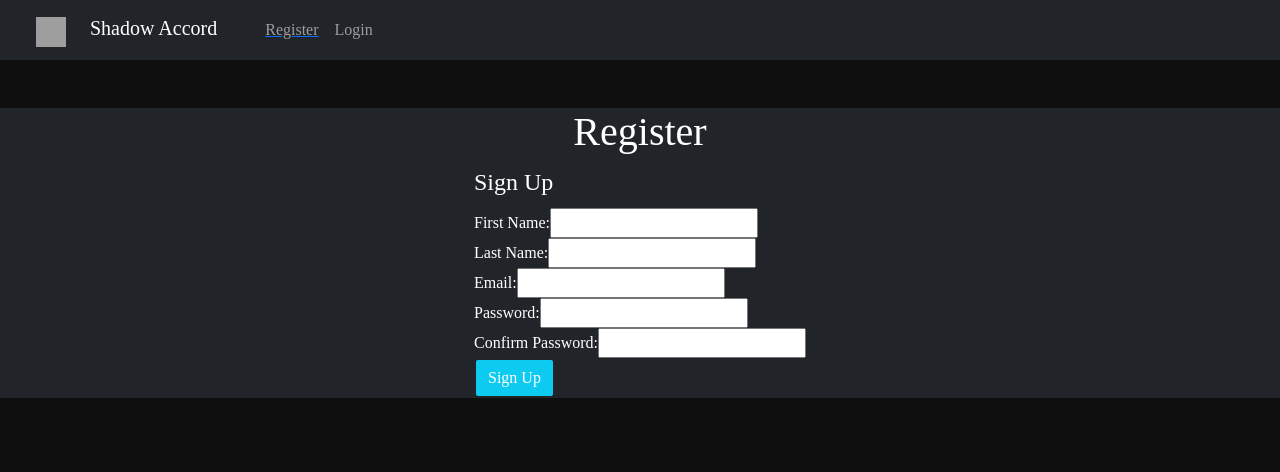
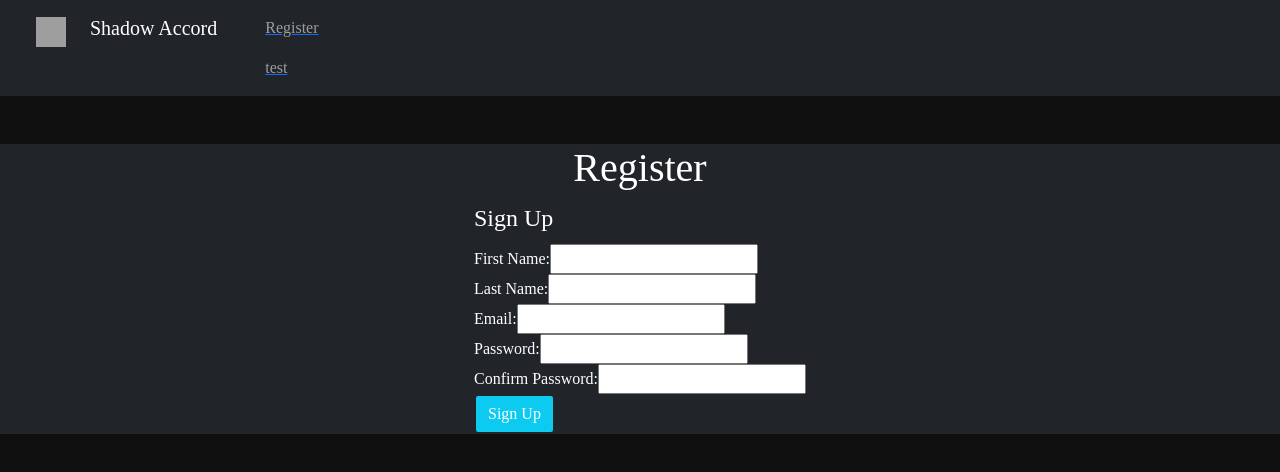
Before and after one commit to luisendres/MERNProjectMongoDB, a React (Create React App) app in the folder client/: page /register in a window 1280 px wide. Shown: the top 472 px of the page. Built offline with nearby package versions, Linux system fonts and the light colour scheme; no server answers; grey boxes are pictures that could not be loaded; a web font is replaced by a local one.

Commit message:
changed routing to keep user info /added navfiles

```diff
--- a/client/src/App.js
+++ b/client/src/App.js
@@ -1,6 +1,6 @@
 import './App.css';
-import React, { useState } from "react";
-import { Switch,  Route, useHistory } from "react-router-dom";
+import React, { useEffect, useState } from "react";
+import { Switch, Route, useHistory } from "react-router-dom";
 import axios from "axios";
 
 
@@ -10,11 +10,25 @@ import NewCharacter from './views/newCharacter';
 import TEST from './views/tester';
 import Login from './views/Login';
 import Navbar from './components/navbar';
+import NavOut from './components/navOut';
+import NavLog from './components/navLog';
+import NotFound from "./views/NotFound";
 
 function App() {
 
-  const [isLoggedIn, setIsLoggedIn] = useState(false);
+  const [isLoggedIn, setIsLoggedIn] = useState(null);
   const history = useHistory();
+
+  useEffect(() => {
+    axios
+      .get("http://localhost:8000/api/users/loggedin", {
+        withCredentials: true,
+      })
+      .then((res) => setIsLoggedIn(res.data))
+      .catch(() => {
+        setIsLoggedIn(null);
+      });
+  }, []);
 
   const logout = () => {
     axios
@@ -28,7 +42,7 @@ function App() {
       )
       .then((res) => {
         console.log(res);
-        setIsLoggedIn(false);
+        setIsLoggedIn(null);
         history.push(`/`);
       })
       .catch(console.log);
@@ -36,28 +50,25 @@ function App() {
 
   return (
     <div className="App">
+      {isLoggedIn ? <NavLog /> : <NavOut />}
       {isLoggedIn && <button onClick={logout}>Logout</button>}
-      <Switch>
+      <Switch >
         <Route exact path="/">
-          {isLoggedIn ? <TEST/>:<Registration/>}
-          {/* <Home /> */}
+
+        </Route>
+
+        <Route exact path="/test">
+          <TEST isLoggedIn = {isLoggedIn}/>
         </Route>
 
         <Route exact path="/register">
           <Registration />
         </Route>
-
         <Route exact path="/login">
-          <Login setLoggedIn={() => setIsLoggedIn(true)} />
+          <Login setLoggedIn={setIsLoggedIn} isLoggedIn={isLoggedIn} />
         </Route>
 
-        <Route exact path="/test">
-          <TEST exact path="/test"/>
-        </Route>
-
-        <Route exact path="/player/character/new/:id">
-          <NewCharacter />
-        </Route>
+        <Route component={NotFound} />
 
       </Switch>
     </div>
--- /dev/null
+++ b/client/src/components/navLog.js
@@ -0,0 +1,48 @@
+import axios from "axios";
+import React, { useEffect, useState } from "react";
+import { useParams, Link } from "react-router-dom";
+
+
+const NavLog = (props) => {
+    return (
+            <nav className="navbar navbar-expand-lg navbar-dark bg-dark w-100 mb-4">
+                <div className="container-fluid d-flex flex-row justify-content-between">
+                    <div className="row">
+                        <a className="navbar-brand col-auto" href="/">
+                        <img src="https://northwest-larpers.square.site/uploads/b/8e421cc0-5bf0-11ea-94a7-370806a9cf44/a1005f9bda8c16c56a5d00375baf7000.png?width=400" alt="" width="30" height="30" className="d-inline-block align-text-top mx-4"></img>
+                            Shadow Accord
+                        </a>
+                        <div className="collapse navbar-collapse col-auto" id="navbarNavDropdown">
+                            <ul className="navbar-nav">
+                                <li className="nav-item">
+                                    <a className="nav-link" href="/">Home</a>
+                                </li>
+                                <li className="nav-item">
+                                    <Link to={"/player/character/new/:id"}>
+                                        <a className="nav-link">My Characters</a>
+                                    </Link>
+                                    <Link to={"/test"}>
+                                        <a className="nav-link">test</a>
+                                    </Link>
+                                </li>
+                                <li className="nav-item">
+                                    <a className="nav-link" href="#">Events</a>
+                                </li>
+                                {/* The below snippet will only activate if the user is assigned to any of these roles ie one of these booleans has to be true */}
+                                {/* { (user.Storyteller || user.CharacterGuide || user.CheckIn) ?
+                                    <li className="nav-item">
+                                        <a className="nav-link" href="#">Manage Players</a>
+                                    </li> : ""
+                                } */}
+                                <li className="nav-item">
+                                    {/* <a className="nav-link text-decoration-underline" onClick={handleLogout}>Logout ({user})</a> */}
+                                </li>
+                            </ul>
+                        </div>
+                    </div>
+                </div>
+            </nav>
+    )
+}
+
+export default NavLog;
--- /dev/null
+++ b/client/src/components/navOut.js
@@ -0,0 +1,36 @@
+import axios from "axios";
+import React, { useEffect, useState } from "react";
+import { useParams, Link } from "react-router-dom";
+
+
+const NavOut = (props) => {
+    return (
+            <nav className="navbar navbar-expand-lg navbar-dark bg-dark w-100 mb-4">
+                <div className="container-fluid d-flex flex-row justify-content-between">
+                    <div className="row">
+                        <a className="navbar-brand col-auto" href="/">
+                        <img src="https://northwest-larpers.square.site/uploads/b/8e421cc0-5bf0-11ea-94a7-370806a9cf44/a1005f9bda8c16c56a5d00375baf7000.png?width=400" alt="" width="30" height="30" className="d-inline-block align-text-top mx-4"></img>
+                            Shadow Accord
+                        </a>
+                        <div className="collapse navbar-collapse col-auto" id="navbarNavDropdown">
+                            <ul className="navbar-nav">
+                                <li className="nav-item">
+                                    <Link to={"/register"}>
+                                        <a className="nav-link">Register</a>
+                                    </Link>
+                                    <Link to={"/test"}>
+                                        <a className="nav-link">test</a>
+                                    </Link>
+                                </li>
+                                <li className="nav-item">
+                                    {/* <a className="nav-link" onClick={handleLogin}>Login</a> */}
+                                </li>
+                            </ul>
+                        </div>
+                    </div>
+                </div>
+            </nav>
+    )
+}
+
+export default NavOut;
--- a/client/src/views/Login.js
+++ b/client/src/views/Login.js
@@ -3,12 +3,15 @@ import { Link, useHistory } from "react-router-dom";
 import axios from "axios";
 // import { navigate } from "@reach/router";
 
-const Login = ({ setLoggedIn }) => {
+const Login = ({ setLoggedIn, isLoggedIn }) => {
+    const history = useHistory();
+    if(isLoggedIn) {
+        history.goBack();
+    }
     const [email, setEmail] = useState("");
     const [password, setPassword] = useState("");
     const [errorMessage, setErrorMessage] = useState("");
 
-    const history = useHistory();
 
     const login = (event) => {
         event.preventDefault();
@@ -22,11 +25,12 @@ const Login = ({ setLoggedIn }) => {
         )
         .then((res) => {
             console.log(res);
-            setLoggedIn();
-            history.push(`/`);
+            setLoggedIn(res.data);
+            history.push(`/test`);
         })
         .catch((err) => {
             console.log(err);
+            setLoggedIn(null);
             setErrorMessage(err.response.data.msg);
         });
     };
--- /dev/null
+++ b/client/src/views/NotFound.js
@@ -0,0 +1,7 @@
+import React from "react";
+
+const NotFound = (props) => {
+    return <div>Page not found ... </div>;
+};
+
+export default NotFound;
--- a/client/src/views/Registration.js
+++ b/client/src/views/Registration.js
@@ -36,7 +36,6 @@ const Registration = (props) => {
 
     return (
         <div className="">
-            <Navbar />
             <div className="mt-5 d-flex flex-column align-items-center bg-dark">
                 <h1 className="text-white">Register</h1>
                 <fieldset>
--- a/client/src/views/tester.js
+++ b/client/src/views/tester.js
@@ -3,8 +3,13 @@ import { Link, useHistory } from "react-router-dom";
 import axios from "axios";
 
 const TEST = (props) => {
+    console.log("test props", props);
+    const history = useHistory();
+    if(!props.isLoggedIn) {
+        history.push("/login")
+    }
+
     const [users, setUsers] = useState([]);
-    const history = useHistory();
 
     const getLoggedInUser = () => {
         axios
@@ -23,7 +28,7 @@ const TEST = (props) => {
             .then((res) => {
                 setUsers(res.data);
                 console.log(res);
-                history.push(`/`);
+                // history.push(`/`);
             })
             .catch((err) => {
                 console.log("not authorized");
```
Also changed, not shown: 2 other files (tests, documents, lock files or other folders).
